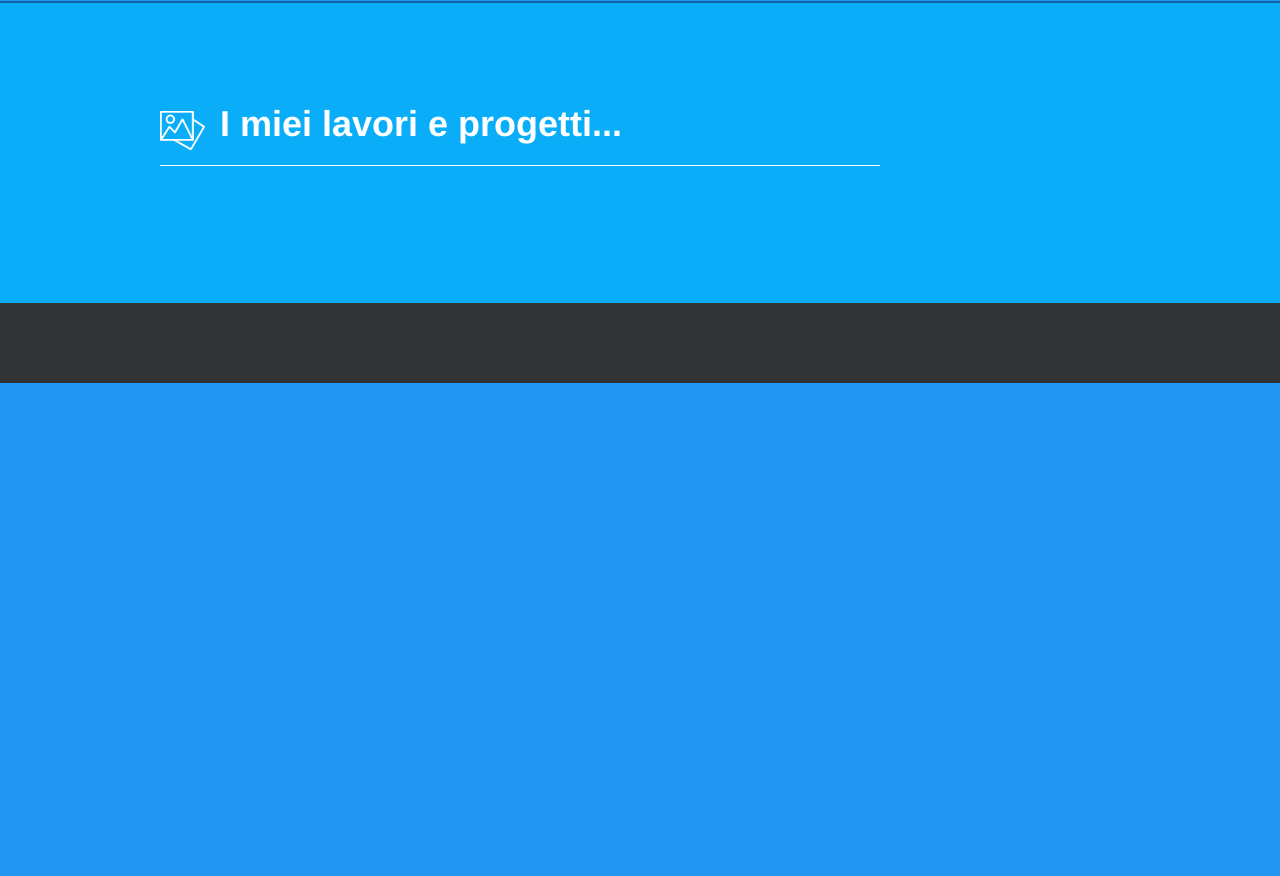
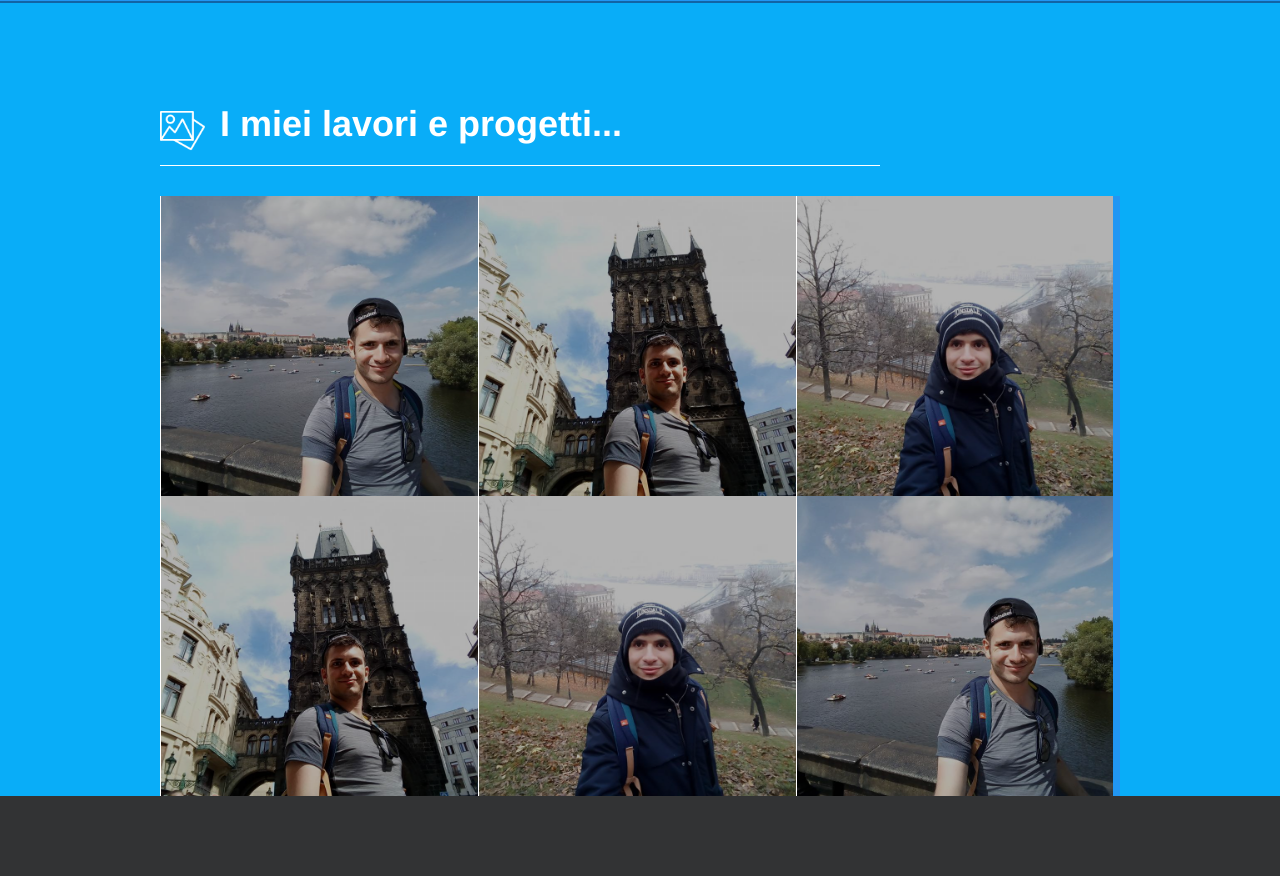
Before and after one commit to RiccardoSchifaudo94/schiri_site, a PHP site: page / in a window 1280 px wide. Shown: the part 3843-4719 px from the top of the page. Before the commit the page ends 4226 px from the top, so only its background shows below. Run offline with PHP 8.4, Linux system fonts and the light colour scheme.

Commit message:
abbozzo portfolio

```diff
--- a/css/media.css
+++ b/css/media.css
@@ -46,6 +46,9 @@
 	    top: 70px;
 	    left: -50px;
 	    position:absolute;
+	}
+	.schiri_portfolio_blocco{
+		width:100%;
 	}
 
 }
--- a/css/style.css
+++ b/css/style.css
@@ -349,3 +349,28 @@ body {
 .schiri_timeline_block span{
 	color:#09adf8;
 }
+.schiri_portfolio_container {
+    background-color: #2196f3;
+    width: 100%;
+    min-height: 300px;
+    position: relative;
+}
+.schiri_portfolio_blocco {
+    width: 33%;
+    min-height: 300px;
+    height:auto;
+}
+.schiri_portfolio_blocco {
+    width: 33%;
+    height: 300px;
+    float: left;
+    border-left: 1px solid;
+    background-size: cover;
+    background-position: center;
+}
+.schiri_portfolio_blocco_mask{
+	background-color: rgba(0,0,0,0.3);
+	height:inherit;
+	width:inherit;
+	position:absolute;
+}
--- a/index.html
+++ b/index.html
@@ -185,7 +185,42 @@
 			<div class="schiri_container">
 				<h1><img src="img/portfolio.png" class="schiri_img_responsive">I miei lavori e progetti...</h1>
 				<!-- grid portfolio -->
+				<div class="schiri_portfolio_container">
+					<div class="schiri_portfolio_blocco" style="background-image: url(img/riccardo3.jpg);">
+						<div class="schiri_portfolio_blocco_mask">
 
+						</div>
+					</div>
+					<div class="schiri_portfolio_blocco" style="background-image: url(img/riccardo2.jpg);">
+						<div class="schiri_portfolio_blocco_mask">
+
+						</div>
+					</div>
+					<div class="schiri_portfolio_blocco" style="background-image: url(img/riccardo.jpg);">
+						<div class="schiri_portfolio_blocco_mask">
+
+						</div>
+					</div>
+				</div>
+				<!-- / grid portfolio -->
+				<!-- grid portfolio -->
+				<div class="schiri_portfolio_container">
+					<div class="schiri_portfolio_blocco" style="background-image: url(img/riccardo2.jpg);">
+						<div class="schiri_portfolio_blocco_mask">
+
+						</div>
+					</div>
+					<div class="schiri_portfolio_blocco" style="background-image: url(img/riccardo.jpg);">
+						<div class="schiri_portfolio_blocco_mask">
+
+						</div>
+					</div>
+					<div class="schiri_portfolio_blocco" style="background-image: url(img/riccardo3.jpg);">
+						<div class="schiri_portfolio_blocco_mask">
+
+						</div>
+					</div>
+				</div>
 				<!-- / grid portfolio -->
 			</div>
 		</div>
```
